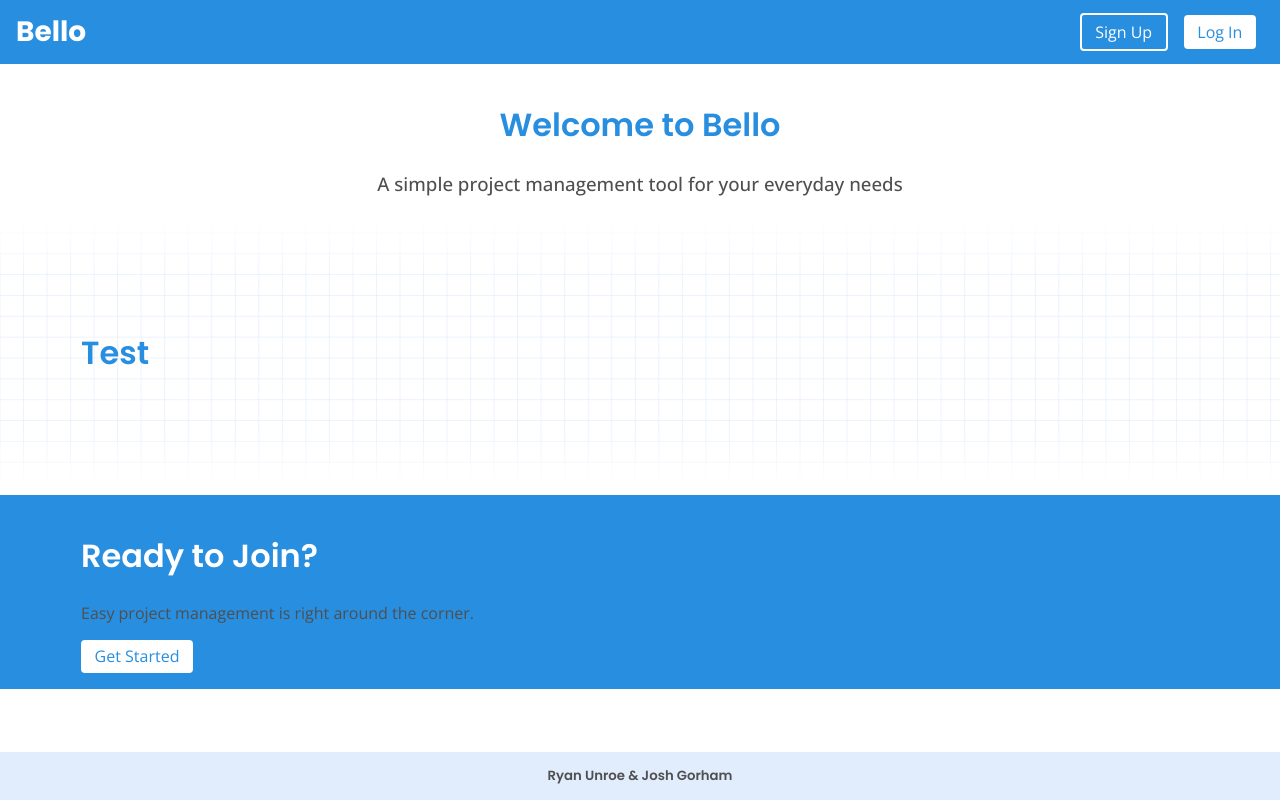
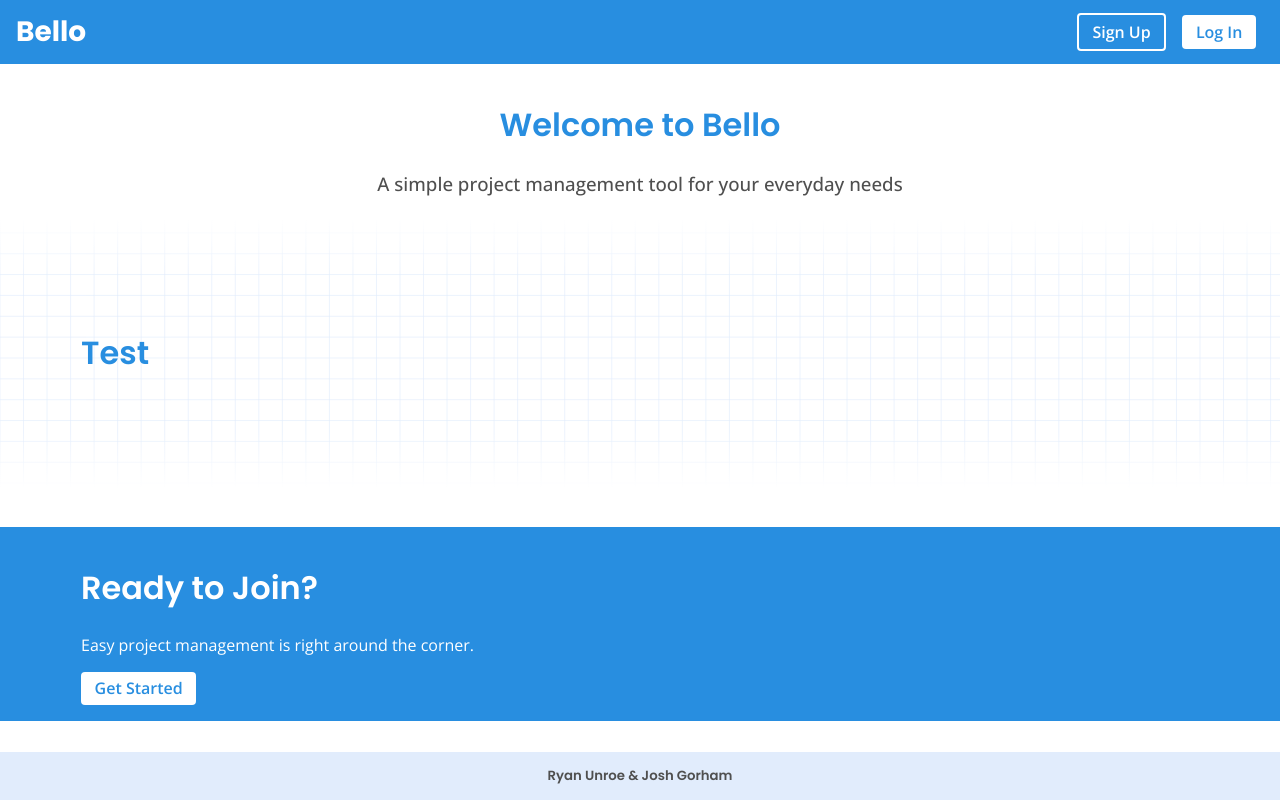
Before and after one commit to DRoberts919/WebBasedProject, a React (Create React App) app in the folder react-front-end/: page / in a window 1280 px wide. Built offline with nearby package versions, Linux system fonts and the light colour scheme.

Commit message:
Modift button styles and add spacer

```diff
--- a/react-front-end/src/components/landing.js
+++ b/react-front-end/src/components/landing.js
@@ -15,6 +15,7 @@ export default function landing() {
                 <h1>Test</h1>
             </div>
         </div>
+        <div className="spacer"></div>
         <div className="section primary">
             <div className="container">
                 <h1>Ready to Join?</h1>
--- a/react-front-end/src/index.css
+++ b/react-front-end/src/index.css
@@ -92,6 +92,10 @@ p {
   background-color: var(--color-primary);
   color: var(--color-light);
 }
+.section.primary p {
+  color: var(--color-light);
+
+}
 
 .section.secondary {
   background-color: var(--color-secondary);
@@ -104,6 +108,11 @@ p {
   max-width: 1150px;
   width:100%;
   box-sizing: border-box;
+}
+
+.spacer {
+  padding:1rem 0;
+  width:100%;
 }
 /*====================
         Nav
@@ -165,6 +174,7 @@ nav .btn-group > a {
   border:none;
   cursor:pointer;
   transition:background-color 0.15s ease;
+  font-weight: 600;
 }
 
 .btn.solid.light {
```
